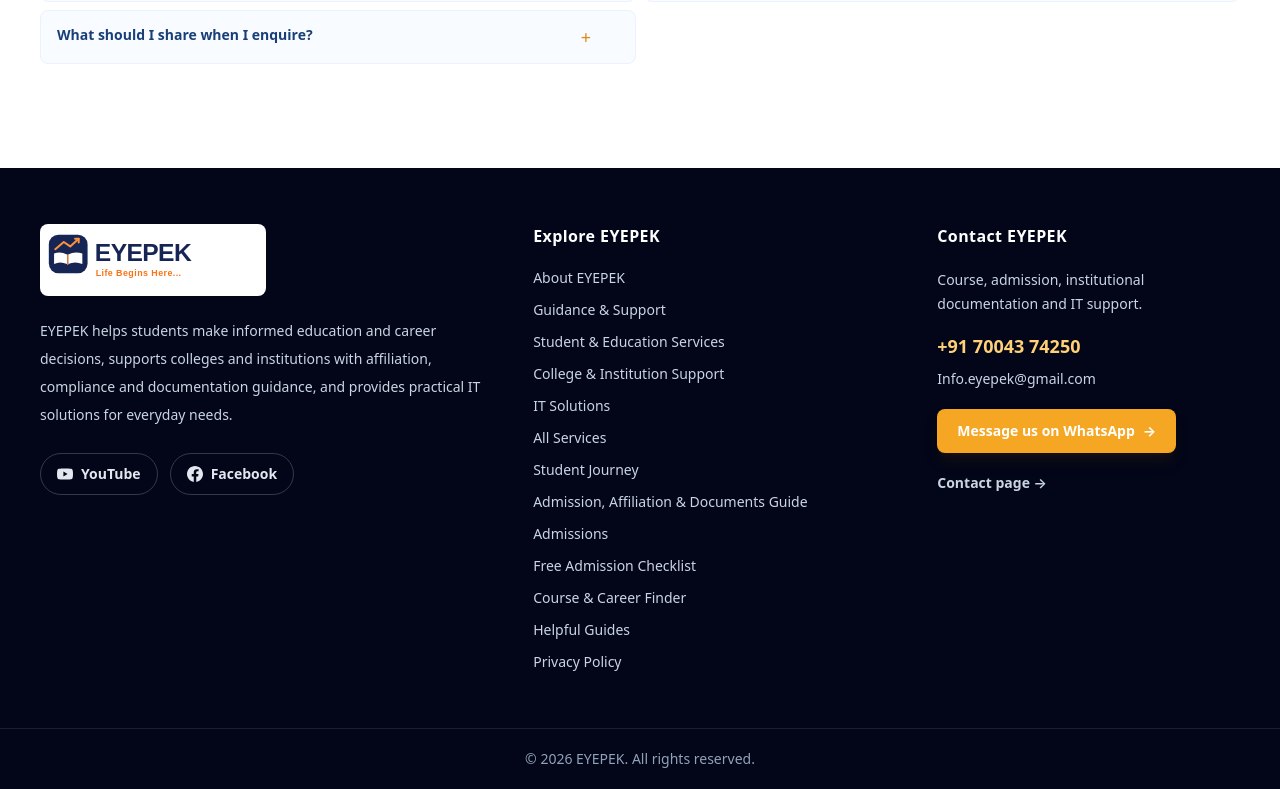
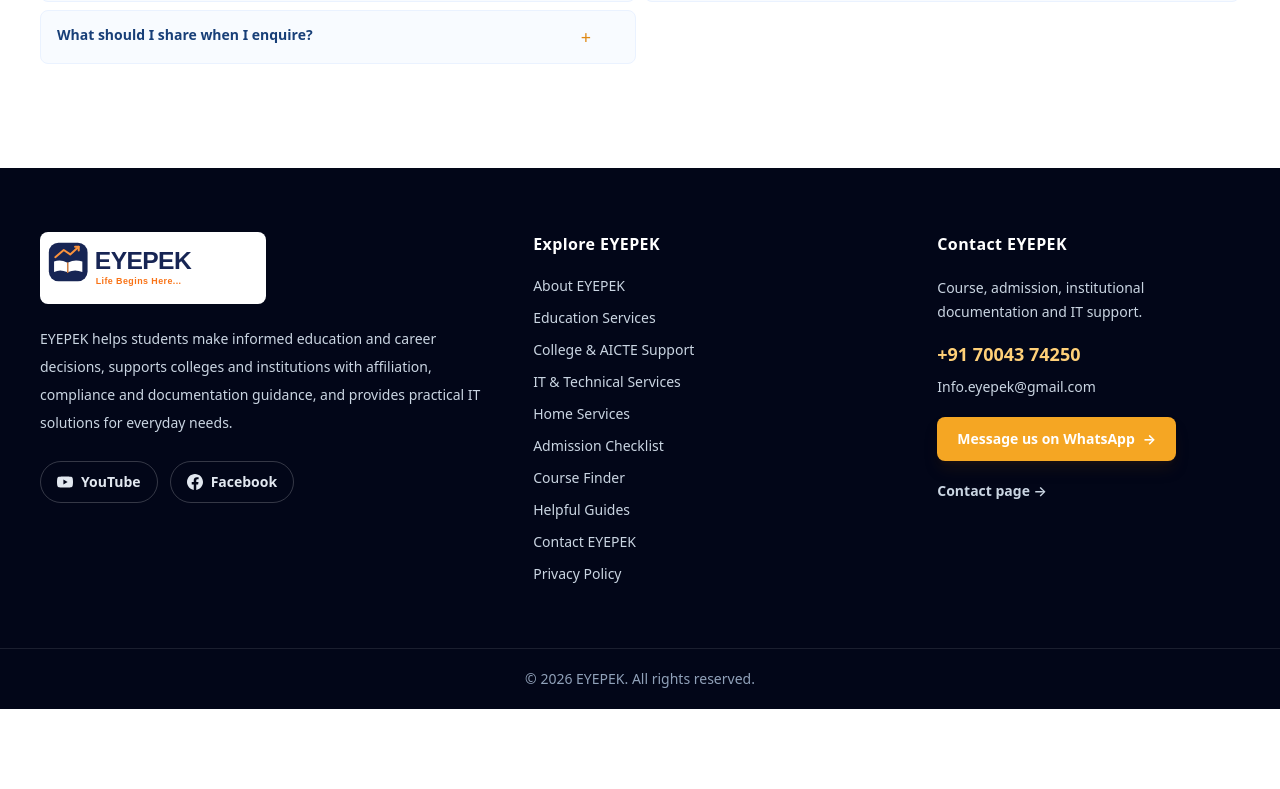
Before and after one commit to eyepek/EYEPEK, a React (Vite) app: page / in a window 1280 px wide. Shown: the part 9891-10680 px from the top of the page. After the commit the page ends 10600 px from the top, so only its background shows below. Built offline with nearby package versions, Linux system fonts and the light colour scheme.

Commit message:
Simplify footer navigation and improve information hierarchy

```diff
--- a/src/components/Footer.jsx
+++ b/src/components/Footer.jsx
@@ -7,23 +7,20 @@ const Footer = () => {
 
   const exploreLinks = [
     { label: 'About EYEPEK', labelHi: 'EYEPEK के बारे में', href: '/#about' },
-    { label: 'Guidance & Support', labelHi: 'मार्गदर्शन और सहायता', href: '/#learning' },
-    { label: 'Student & Education Services', labelHi: 'छात्र और शिक्षा सेवाएँ', href: '/services/education' },
-    { label: 'College & Institution Support', labelHi: 'कॉलेज और संस्थान सहायता', href: '/services/business-support' },
-    { label: 'IT Solutions', labelHi: 'आईटी समाधान', href: '/services/it-support' },
-    { label: 'All Services', labelHi: 'सभी सेवाएँ', href: '/#student-support' },
-    { label: 'Student Journey', labelHi: 'छात्र यात्रा', href: '/#campus' },
-    { label: 'Admission, Affiliation & Documents Guide', labelHi: 'प्रवेश, संबद्धता और दस्तावेज़ मार्गदर्शन', href: '/#support-guide' },
-    { label: 'Admissions', labelHi: 'प्रवेश', href: '/#admissions' },
-    { label: 'Free Admission Checklist', labelHi: 'निःशुल्क प्रवेश चेकलिस्ट', href: '/admission-checklist' },
-    { label: 'Course & Career Finder', labelHi: 'कोर्स और करियर खोजें', href: '/course-finder' },
+    { label: 'Education Services', labelHi: 'शिक्षा सेवाएँ', href: '/services/education' },
+    { label: 'College & AICTE Support', labelHi: 'कॉलेज और AICTE सहायता', href: '/services/business-support' },
+    { label: 'IT & Technical Services', labelHi: 'आईटी और तकनीकी सेवाएँ', href: '/services/it-support' },
+    { label: 'Home Services', labelHi: 'घरेलू सेवाएँ', href: '/services/home-services' },
+    { label: 'Admission Checklist', labelHi: 'प्रवेश चेकलिस्ट', href: '/admission-checklist' },
+    { label: 'Course Finder', labelHi: 'कोर्स खोजें', href: '/course-finder' },
     { label: 'Helpful Guides', labelHi: 'उपयोगी गाइड', href: '/guides' },
+    { label: 'Contact EYEPEK', labelHi: 'EYEPEK से संपर्क करें', href: '/contact' },
     { label: 'Privacy Policy', labelHi: 'गोपनीयता नीति', href: '/privacy-policy.html' },
   ];
 
   return (
     <footer className='bg-slate-950 text-white'>
-      <div className='mx-auto grid max-w-7xl gap-10 px-5 py-12 sm:px-6 md:grid-cols-[1.25fr_1fr_0.85fr] md:gap-12 md:px-10 md:py-14'>
+      <div className='mx-auto grid max-w-7xl gap-9 px-5 py-12 sm:px-6 md:grid-cols-[1.25fr_1fr_0.85fr] md:gap-12 md:px-10 md:py-16'>
         <div>
           <Link to='/' aria-label='EYEPEK home' className='inline-flex rounded-lg bg-white p-2'>
             <img src='/images/eyepek-logo.svg' alt='EYEPEK' className='block h-auto w-[190px] sm:w-[210px]' />
```
